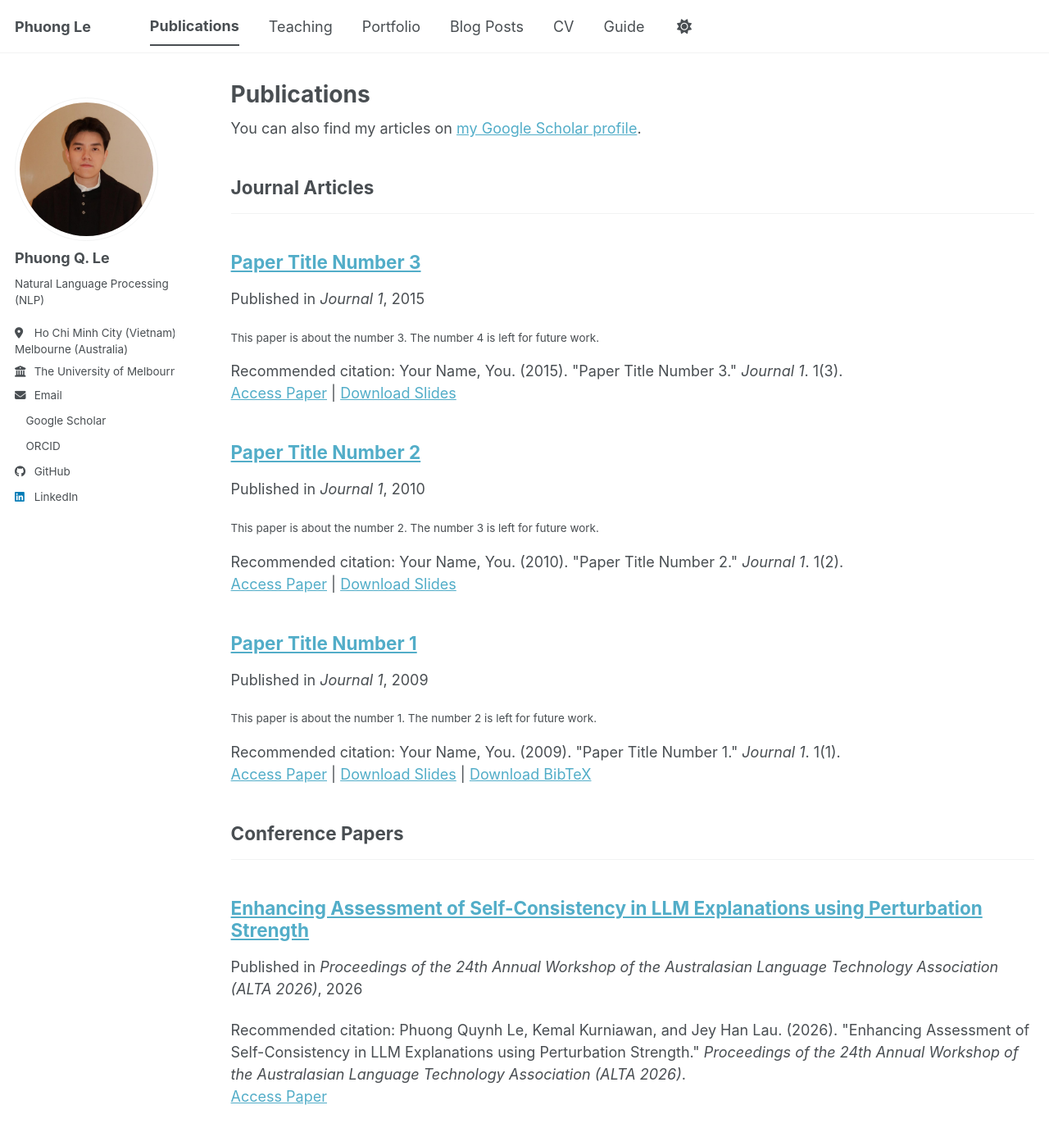
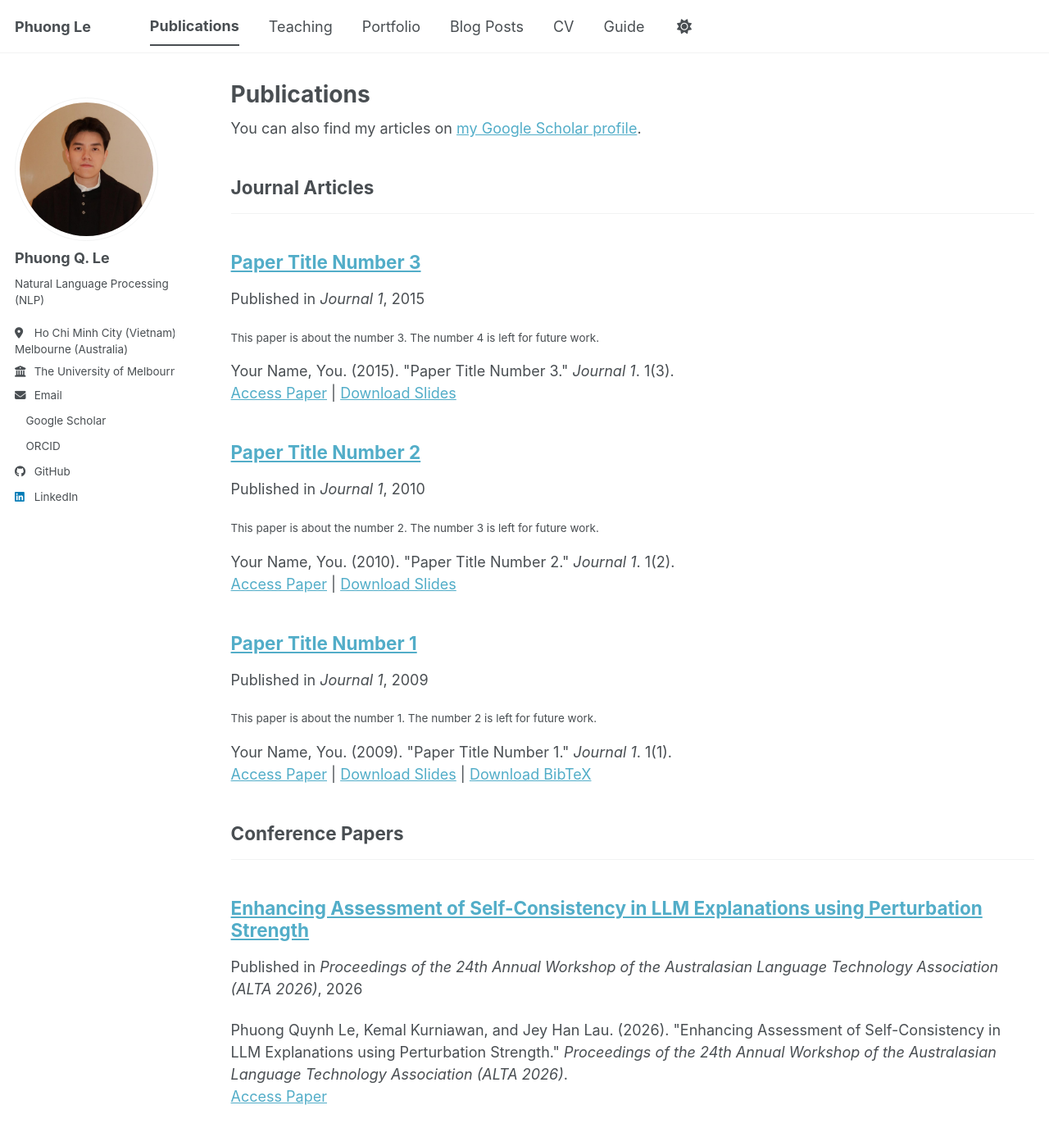
Before and after one commit to ple30/ple30.github.io, a Jekyll site: the page built from _pages/publications.html, in a window 1280 px wide and 1400 px high. Shown: the top 1387 px of the window at 82% size. Built offline with Jekyll 4.4.1, drawn with Linux system fonts in a browser that asks for light colours; a script bundle is joined from its source files by our own code; a style sheet for code colours, icons or effects is not loaded; some of the changed text lies outside the part shown.

Commit message:
Remove 'Recommended' from citation display

```diff
--- a/_includes/components/citations.html
+++ b/_includes/components/citations.html
@@ -1,6 +1,6 @@
 <!-- Render the citation if supplied -->
 {% if include.citation %}
-Recommended citation: {{ include.citation }}<br />
+{{ include.citation }}<br />
 {% endif %}
 <!-- Create the variable so it exists in the event there is no citation -->
 {% assign block = "" %}
```
